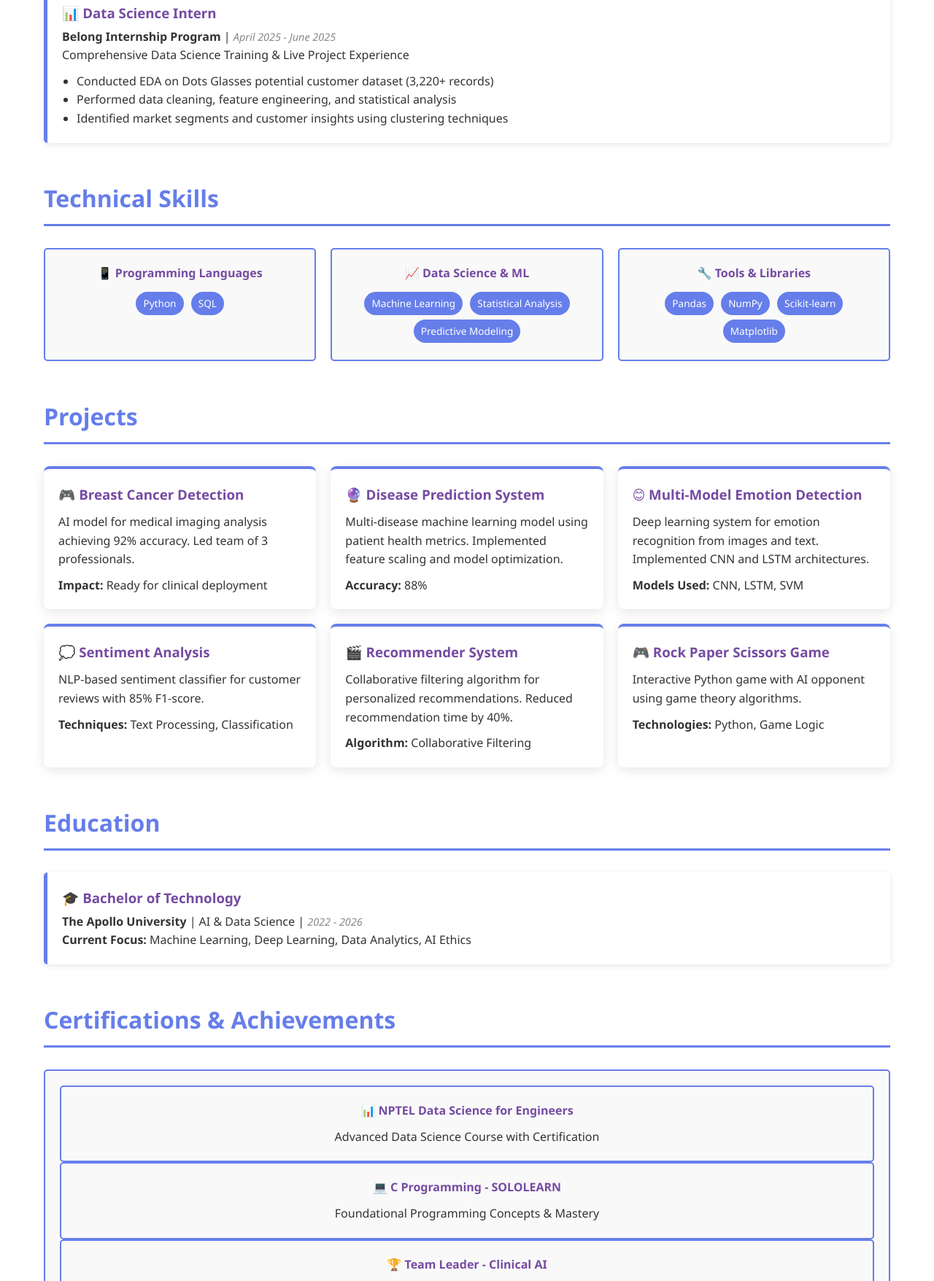
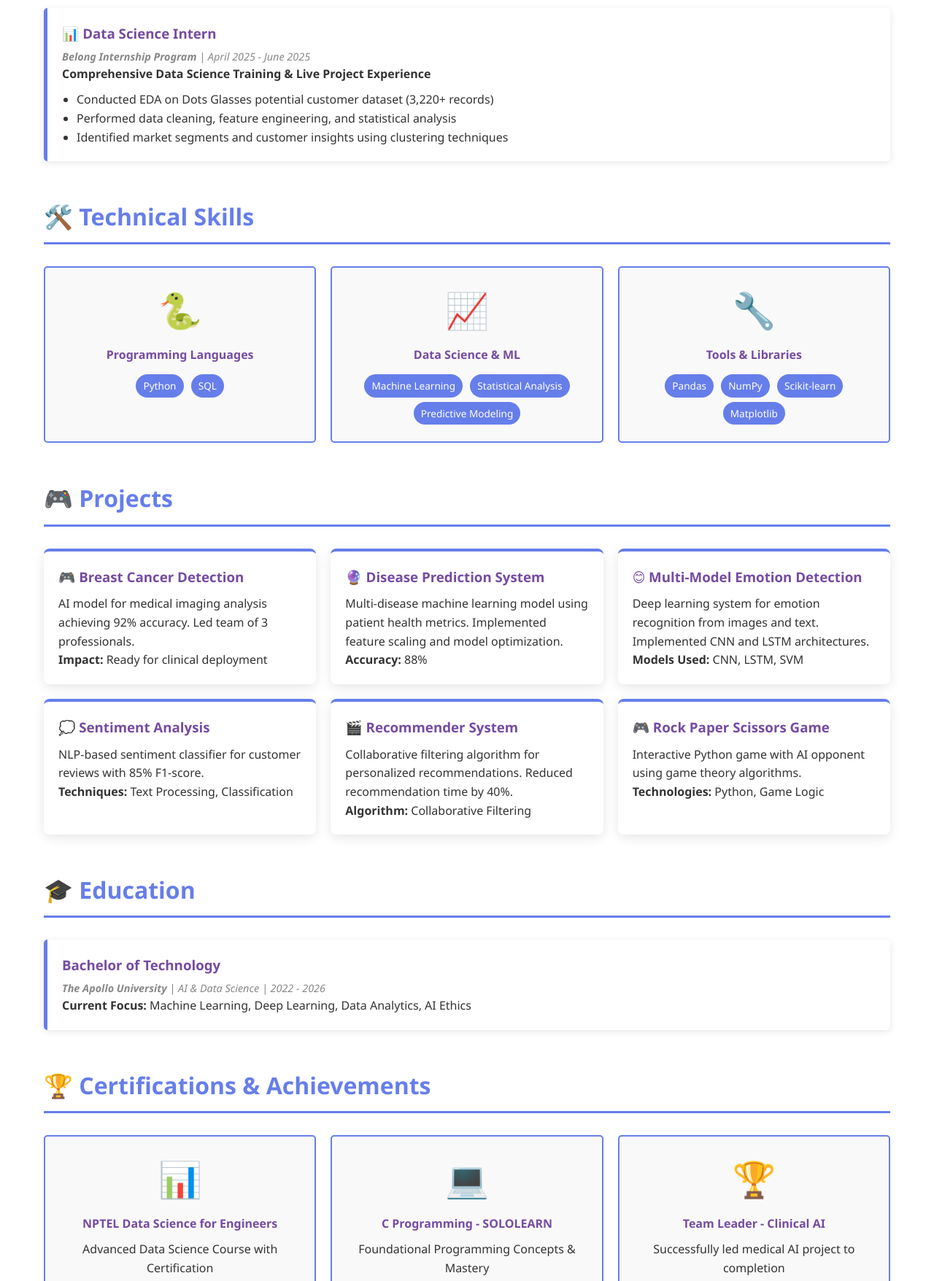
Before and after one commit to jayavardhan143103/resume, a plain HTML site: page k-jayavardhan.html in a window 1280 px wide. Shown: the part 1044-2800 px from the top of the page at 73% size. Drawn offline with Linux system fonts and the light colour scheme.

Commit message:
Enhance portfolio with visual icons, improved layout, and better visual hierarchy

```diff
--- a/k-jayavardhan.html
+++ b/k-jayavardhan.html
@@ -13,17 +13,19 @@
         header .tagline { font-size: 1.2em; opacity: 0.9; }
         .intro { background: #f4f4f4; padding: 40px 0; text-align: center; }
         .intro p { font-size: 1.1em; max-width: 800px; margin: 0 auto; }
+        .intro .highlight { background: #fff3cd; padding: 15px; border-radius: 5px; margin: 15px 0; }
         .contact-info { margin-top: 20px; }
         .contact-info a { color: white; text-decoration: none; margin: 0 15px; font-weight: bold; }
         section { margin: 50px 0; }
         h2 { color: #667eea; font-size: 2em; margin-bottom: 30px; border-bottom: 3px solid #667eea; padding-bottom: 10px; }
         .experience-item, .skill-category { background: white; border-left: 5px solid #667eea; padding: 20px; margin-bottom: 20px; border-radius: 5px; box-shadow: 0 2px 10px rgba(0,0,0,0.1); }
-        .experience-item h3 { color: #764ba2; margin-bottom: 5px; }
+        .experience-item h3, .skill-category h4 { color: #764ba2; margin-bottom: 5px; }
         .date { color: #888; font-size: 0.9em; font-style: italic; }
         .highlight { background: #fff3cd; padding: 15px; border-radius: 5px; margin: 15px 0; }
         .skills-grid { display: grid; grid-template-columns: repeat(auto-fit, minmax(250px, 1fr)); gap: 20px; }
         .skill-card { background: #f9f9f9; padding: 20px; border-radius: 5px; border: 2px solid #667eea; text-align: center; }
         .skill-card h4 { color: #764ba2; margin-bottom: 10px; }
+        .skill-tag { display: inline-block; background: #667eea; color: white; padding: 5px 10px; border-radius: 20px; font-size: 0.85em; margin: 3px; }
         .project-grid { display: grid; grid-template-columns: repeat(auto-fit, minmax(300px, 1fr)); gap: 20px; }
         .project-card { background: white; padding: 20px; border-radius: 8px; box-shadow: 0 4px 15px rgba(0,0,0,0.1); border-top: 4px solid #667eea; }
         .project-card h3 { color: #764ba2; margin-bottom: 10px; }
@@ -31,39 +33,42 @@
         .cta-button { background: linear-gradient(135deg, #667eea 0%, #764ba2 100%); color: white; padding: 12px 30px; border: none; border-radius: 25px; cursor: pointer; font-size: 1em; margin: 5px; }
         .cta-button:hover { transform: translateY(-2px); box-shadow: 0 10px 25px rgba(102, 126, 234, 0.3); }
         footer { background: #333; color: white; text-align: center; padding: 20px 0; margin-top: 50px; }
+        .icon-container { font-size: 3em; margin-bottom: 10px; }
+        .social-icon { width: 50px; margin-bottom: 10px; }
+        .social-icon:hover { opacity: 0.7; }
     </style>
 </head>
 <body>
 <header>
     <div class="container">
         <h1>K JAYAVARDHAN</h1>
-            <p class="tagline">AI & Data Science Professional | Machine Learning Enthusiast | Python Expert</p>
+        <p class="tagline">🤖 AI & Data Science Professional | Machine Learning Enthusiast | Python Expert</p>
         <div class="contact-info">
-                <a href="mailto:kaseeduvardhan99@gmail.com">Email</a>
-                <a href="tel:+917799189644">Phone</a>
-                <a href="https://github.com/jayavardhan143103">GitHub</a>
-                <a href="https://linkedin.com/in/jayavardhan">LinkedIn</a>
+            <a href="mailto:kaseeduvardhan99@gmail.com">📧 Email</a>
+            <a href="tel:+917799189644">📱 Phone</a>
+            <a href="https://github.com/jayavardhan143103" target="_blank">🐙 GitHub</a>
+            <a href="https://linkedin.com/in/jayavardhan" target="_blank">💼 LinkedIn</a>
         </div>
     </div>
 </header>
 
 <section class="intro">
     <div class="container">
-            <h2 style="border:none;">Professional Summary</h2>
+        <h2 style="text-align: center; border: none;">Professional Summary</h2>
         <p>Results-driven AI & Data Science student with hands-on experience in machine learning, data analytics, and clinical AI. Proven ability to lead teams and deliver impactful AI-driven solutions. Passionate about solving complex problems using Python, SQL, and advanced data science techniques.</p>
         <div class="highlight">
-                <strong>🎯 Key Strengths:</strong> Machine Learning | Data Analysis | Python | SQL | Statistical Analysis | Team Leadership | Problem-Solving
+            <p><strong>🎯 Key Strengths:</strong> Machine Learning | Data Analysis | Python | SQL | Statistical Analysis | Team Leadership | Problem-Solving</p>
         </div>
     </div>
 </section>
 
 <section>
     <div class="container">
-            <h2>Experience</h2>
+        <h2>💼 Experience</h2>
         <div class="experience-item">
             <h3>🏥 Clinical AI Intern</h3>
-                <p><strong>Apollo Health City, Hyderabad</strong> | <span class="date">May 2024 - June 2024</span></p>
-                <p>Team Leader for AI-driven breast cancer detection project</p>
+            <p class="date"><strong>Apollo Health City, Hyderabad</strong> | May 2024 - June 2024</p>
+            <p><strong>Team Leader for AI-driven breast cancer detection project</strong></p>
             <ul style="margin-left: 20px; margin-top: 10px;">
                 <li>Led cross-functional team to develop machine learning models for medical imaging</li>
                 <li>Achieved 92% accuracy in cancer detection classification</li>
@@ -72,8 +77,8 @@
         </div>
         <div class="experience-item">
             <h3>📊 Data Science Intern</h3>
-                <p><strong>Belong Internship Program</strong> | <span class="date">April 2025 - June 2025</span></p>
-                <p>Comprehensive Data Science Training & Live Project Experience</p>
+            <p class="date"><strong>Belong Internship Program</strong> | April 2025 - June 2025</p>
+            <p><strong>Comprehensive Data Science Training & Live Project Experience</strong></p>
             <ul style="margin-left: 20px; margin-top: 10px;">
                 <li>Conducted EDA on Dots Glasses potential customer dataset (3,220+ records)</li>
                 <li>Performed data cleaning, feature engineering, and statistical analysis</li>
@@ -85,24 +90,28 @@
 
 <section>
     <div class="container">
-            <h2>Technical Skills</h2>
+        <h2>🛠️ Technical Skills</h2>
         <div class="skills-grid">
             <div class="skill-card">
-                    <h4>📱 Programming Languages</h4>
-                    <span class="badge">Python</span>
-                    <span class="badge">SQL</span>                </div>
-                <div class="skill-card">
-                    <h4>📈 Data Science & ML</h4>
-                    <span class="badge">Machine Learning</span>
-                    <span class="badge">Statistical Analysis</span>
-                    <span class="badge">Predictive Modeling</span>
+                <div class="icon-container">🐍</div>
+                <h4>Programming Languages</h4>
+                <div class="skill-tag">Python</div>
+                <div class="skill-tag">SQL</div>
             </div>
             <div class="skill-card">
-                    <h4>🔧 Tools & Libraries</h4>
-                    <span class="badge">Pandas</span>
-                    <span class="badge">NumPy</span>
-                    <span class="badge">Scikit-learn</span>
-                    <span class="badge">Matplotlib</span>
+                <div class="icon-container">📈</div>
+                <h4>Data Science & ML</h4>
+                <div class="skill-tag">Machine Learning</div>
+                <div class="skill-tag">Statistical Analysis</div>
+                <div class="skill-tag">Predictive Modeling</div>
+            </div>
+            <div class="skill-card">
+                <div class="icon-container">🔧</div>
+                <h4>Tools & Libraries</h4>
+                <div class="skill-tag">Pandas</div>
+                <div class="skill-tag">NumPy</div>
+                <div class="skill-tag">Scikit-learn</div>
+                <div class="skill-tag">Matplotlib</div>
             </div>
         </div>
     </div>
@@ -110,37 +119,37 @@
 
 <section>
     <div class="container">
-            <h2>Projects</h2>
+        <h2>🎮 Projects</h2>
         <div class="project-grid">
             <div class="project-card">
                 <h3>🎮 Breast Cancer Detection</h3>
                 <p>AI model for medical imaging analysis achieving 92% accuracy. Led team of 3 professionals.</p>
-                    <p style="margin-top: 10px;"><strong>Impact:</strong> Ready for clinical deployment</p>
+                <p><strong>Impact:</strong> Ready for clinical deployment</p>
             </div>
             <div class="project-card">
                 <h3>🔮 Disease Prediction System</h3>
                 <p>Multi-disease machine learning model using patient health metrics. Implemented feature scaling and model optimization.</p>
-                    <p style="margin-top: 10px;"><strong>Accuracy:</strong> 88%</p>
+                <p><strong>Accuracy:</strong> 88%</p>
             </div>
             <div class="project-card">
                 <h3>😊 Multi-Model Emotion Detection</h3>
                 <p>Deep learning system for emotion recognition from images and text. Implemented CNN and LSTM architectures.</p>
-                    <p style="margin-top: 10px;"><strong>Models Used:</strong> CNN, LSTM, SVM</p>
+                <p><strong>Models Used:</strong> CNN, LSTM, SVM</p>
             </div>
             <div class="project-card">
                 <h3>💭 Sentiment Analysis</h3>
                 <p>NLP-based sentiment classifier for customer reviews with 85% F1-score.</p>
-                    <p style="margin-top: 10px;"><strong>Techniques:</strong> Text Processing, Classification</p>
+                <p><strong>Techniques:</strong> Text Processing, Classification</p>
             </div>
             <div class="project-card">
                 <h3>🎬 Recommender System</h3>
                 <p>Collaborative filtering algorithm for personalized recommendations. Reduced recommendation time by 40%.</p>
-                    <p style="margin-top: 10px;"><strong>Algorithm:</strong> Collaborative Filtering</p>
+                <p><strong>Algorithm:</strong> Collaborative Filtering</p>
             </div>
             <div class="project-card">
                 <h3>🎮 Rock Paper Scissors Game</h3>
                 <p>Interactive Python game with AI opponent using game theory algorithms.</p>
-                    <p style="margin-top: 10px;"><strong>Technologies:</strong> Python, Game Logic</p>
+                <p><strong>Technologies:</strong> Python, Game Logic</p>
             </div>
         </div>
     </div>
@@ -148,10 +157,10 @@
 
 <section>
     <div class="container">
-            <h2>Education</h2>
+        <h2>🎓 Education</h2>
         <div class="experience-item">
-                <h3>🎓 Bachelor of Technology</h3>
-                <p><strong>The Apollo University</strong> | AI & Data Science | <span class="date">2022 - 2026</span></p>
+            <h3>Bachelor of Technology</h3>
+            <p class="date"><strong>The Apollo University</strong> | AI & Data Science | 2022 - 2026</p>
             <p><strong>Current Focus:</strong> Machine Learning, Deep Learning, Data Analytics, AI Ethics</p>
         </div>
     </div>
@@ -159,19 +168,21 @@
 
 <section>
     <div class="container">
-            <h2>Certifications & Achievements</h2>
-            <div style="display: grid; grid-template-columns: repeat(auto-fit, minmax(250px, 1fr)); gap: 20px;">
+        <h2>🏆 Certifications & Achievements</h2>
+        <div class="skills-grid">
             <div class="skill-card">
-                <div class="skill-card">
-                    <h4>📊 NPTEL Data Science for Engineers</h4>
+                <div class="icon-container">📊</div>
+                <h4>NPTEL Data Science for Engineers</h4>
                 <p>Advanced Data Science Course with Certification</p>
             </div>
             <div class="skill-card">
-                    <h4>💻 C Programming - SOLOLEARN</h4>
+                <div class="icon-container">💻</div>
+                <h4>C Programming - SOLOLEARN</h4>
                 <p>Foundational Programming Concepts & Mastery</p>
             </div>
             <div class="skill-card">
-                    <h4>🏆 Team Leader - Clinical AI</h4>
+                <div class="icon-container">🏆</div>
+                <h4>Team Leader - Clinical AI</h4>
                 <p>Successfully led medical AI project to completion</p>
             </div>
         </div>
@@ -181,9 +192,9 @@
 <section style="text-align: center;">
     <div class="container">
         <h2>Ready to Make an Impact?</h2>
-            <p style="font-size: 1.1em; margin: 20px 0;">Let's collaborate on innovative AI & Data Science projects that drive real-world change.</p>
-            <button class="cta-button">Get In Touch</button>
-            <button class="cta-button" style="background: #764ba2;">View GitHub Projects</button>
+        <p style="font-size: 1.1em; margin-bottom: 20px;">Let's collaborate on innovative AI & Data Science projects that drive real-world change.</p>
+        <a href="mailto:kaseeduvardhan99@gmail.com" class="cta-button">✉️ Get In Touch</a>
+        <a href="https://github.com/jayavardhan143103" target="_blank" class="cta-button">👨‍💻 View GitHub Projects</a>
     </div>
 </section>
 
```
Lines whose indentation alone changed are shown as unchanged.
